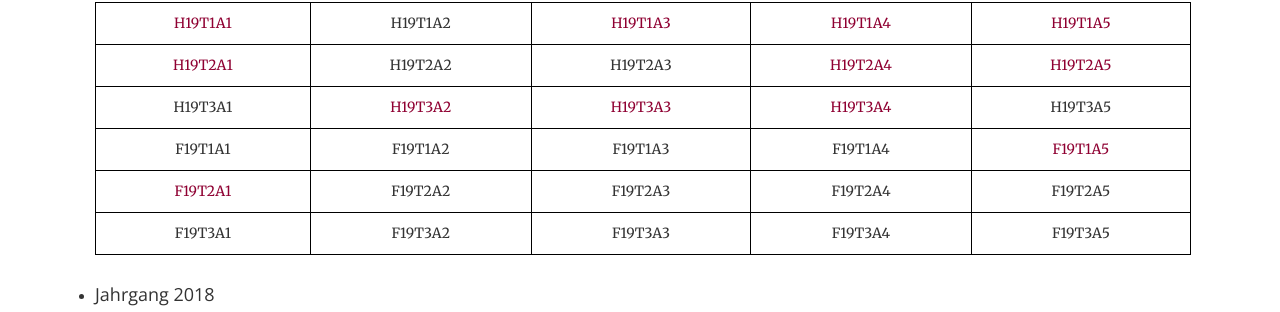
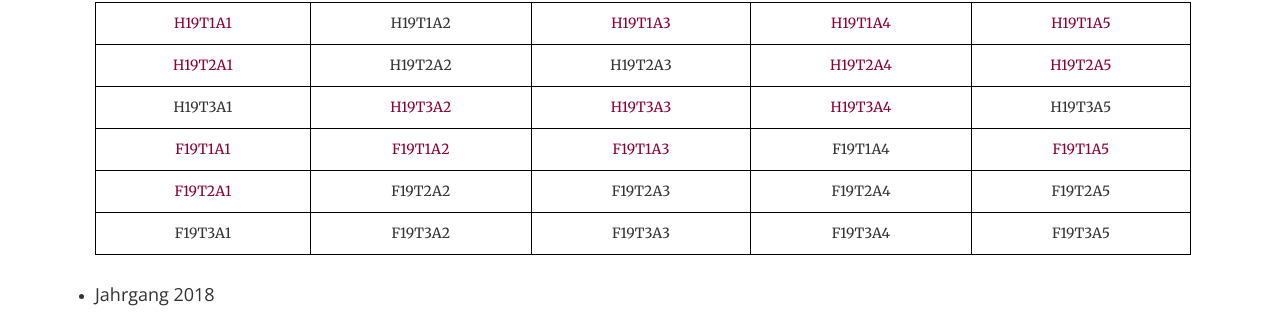
Before and after one commit to trabaldini/trabaldini.github.io, a Jekyll site: the page built from index.html, in a window 1280 px wide and 900 px high, scrolled down 1520 px. Shown: the part 117-429 px from the top of the window. Built offline with Jekyll 4.4.1, drawn with Linux system fonts in a browser that asks for light colours.

Commit message:
adds new math solutions

```diff
--- a/_includes/math.html
+++ b/_includes/math.html
@@ -82,13 +82,13 @@
                             </tr>
                              <tr>
                                 <td>
-                                    <p>F19T1A1</p>
-                                </td>
-                                <td>
-                                    <p>F19T1A2</p>
-                                </td>
-                                <td>
-                                    <p>F19T1A3</p>
+                                    <a href="aufg/F19T1A1_FT.pdf" target="_blank">F19T1A1</a>
+                                </td>
+                                <td>
+                                    <a href="aufg/F19T1A2_FT.pdf" target="_blank">F19T1A2</a>
+                                </td>
+                                <td>
+                                    <a href="aufg/F19T1A3_DGL.pdf" target="_blank">F19T1A3</a>
                                 </td>
                                 <td>
                                     <p>F19T1A4</p>
@@ -558,7 +558,7 @@
                                     <p>F15T3A2</p>
                                 </td>
                                 <td>
-                                    <p>F15T3A3</p>
+                                    <a href="aufg/F15T3A3_FT.pdf" target="_blank">F15T3A3</a>
                                 </td>
                                 <td>
                                     <p>F15T3A4</p>
@@ -909,7 +909,7 @@
                                     <p>H11T1A2</p>
                                 </td>
                                 <td>
-                                    <p>H11T1A3</p>
+                                    <a href="aufg/H11T1A3_FT.pdf" target="_blank">H11T1A3</a>
                                 </td>
                                 <td>
                                     <a href="aufg/H11T1A4_DGL.pdf" target="_blank">H11T1A4</a>
@@ -1356,7 +1356,7 @@
                             </tr>
                             <tr>
                                 <td>
-                                    <p>H07T2A1</p>
+                                    <a href="aufg/H07T2A1_FT.pdf" target="_blank">H07T2A1</a>
                                 </td>
                                 <td>
                                     <p>H07T2A2</p>
```
Also changed, not shown: 8 other files.
